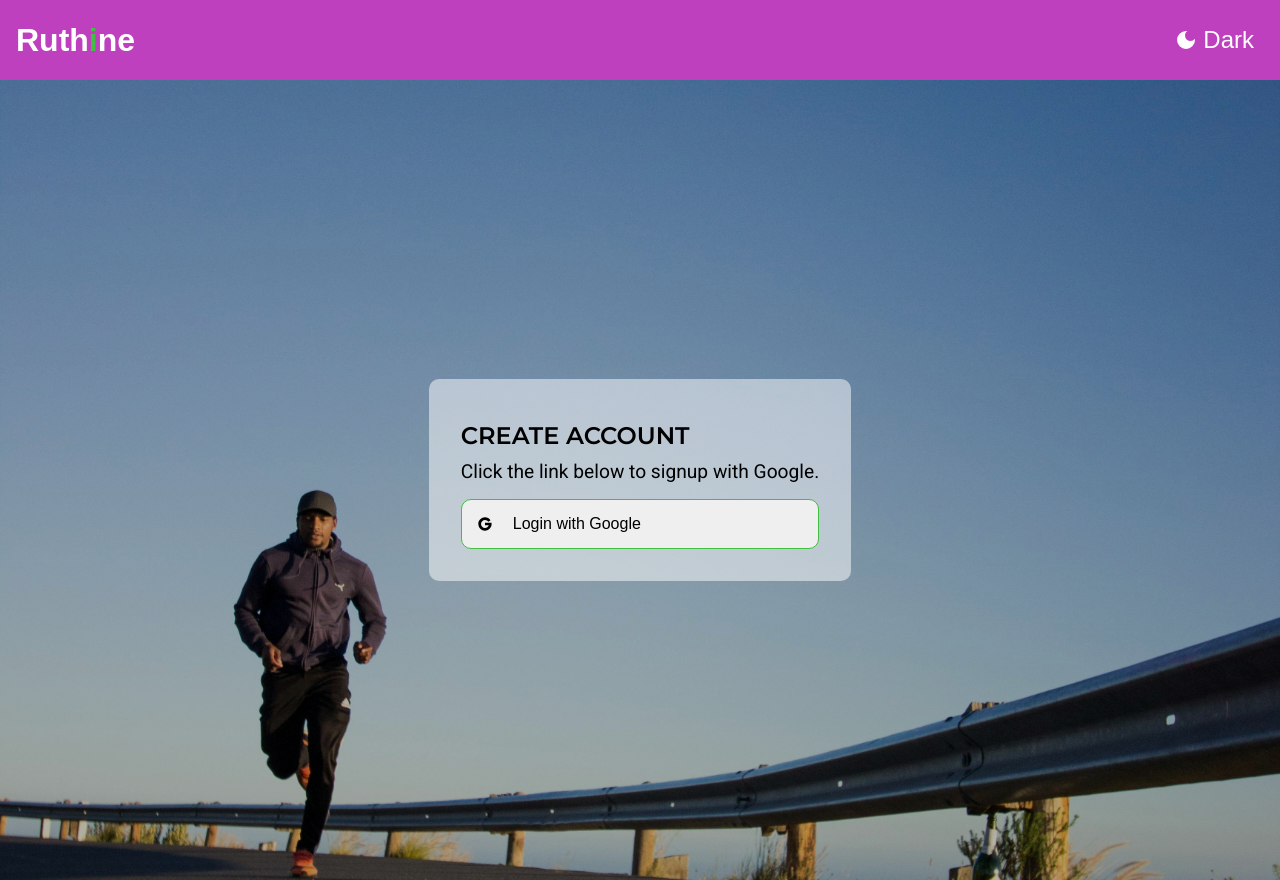
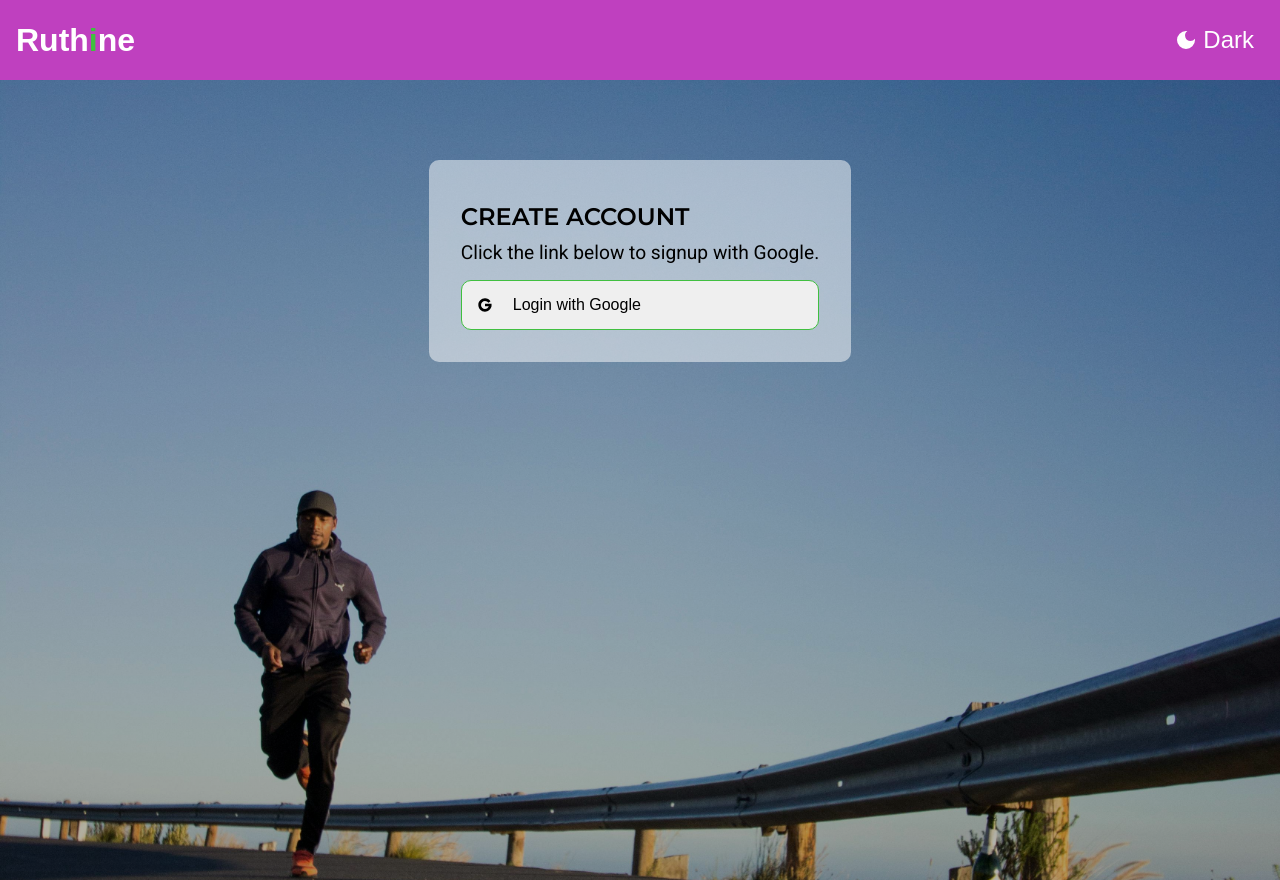
Before and after one commit to jephthahdominic/Consistensy, a React (Vite) app: page /login in a window 1280 px wide. Built offline with nearby package versions, Linux system fonts and the light colour scheme; a web font is replaced by a local one.

Commit message:
Adding a email registration form for notifications

```diff
--- a/src/pages/LandingPage.module.css
+++ b/src/pages/LandingPage.module.css
@@ -1,6 +1,6 @@
 .landingPage{
     width: 100%;
-    padding: 2rem 1rem;
+    padding: 5rem 1rem;
     min-height: 100vh;
     background: linear-gradient(rgba(0,0,0,0.3), rgba(0,0,0,0.3)), url(../assets/bg1.jpg);
     background-repeat: no-repeat;
@@ -8,5 +8,5 @@
     background-size: cover;
     display: flex;
     justify-content: center;
-    align-items: center;
+    align-items: start;
 }
```
